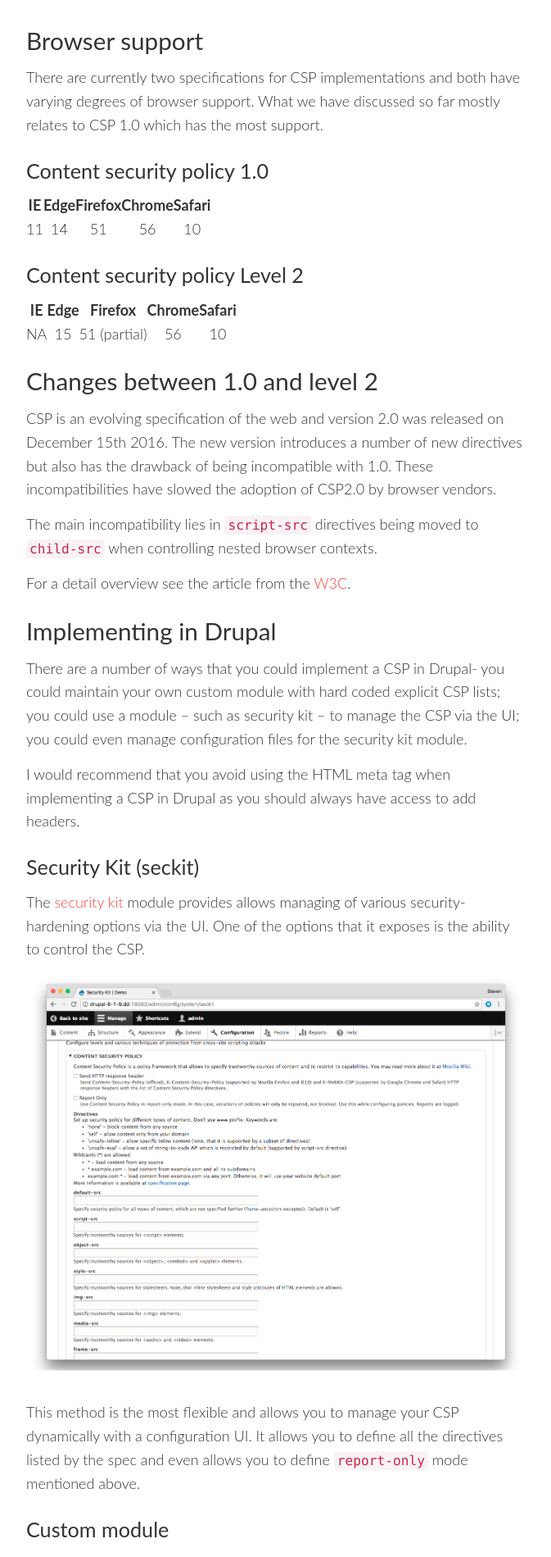
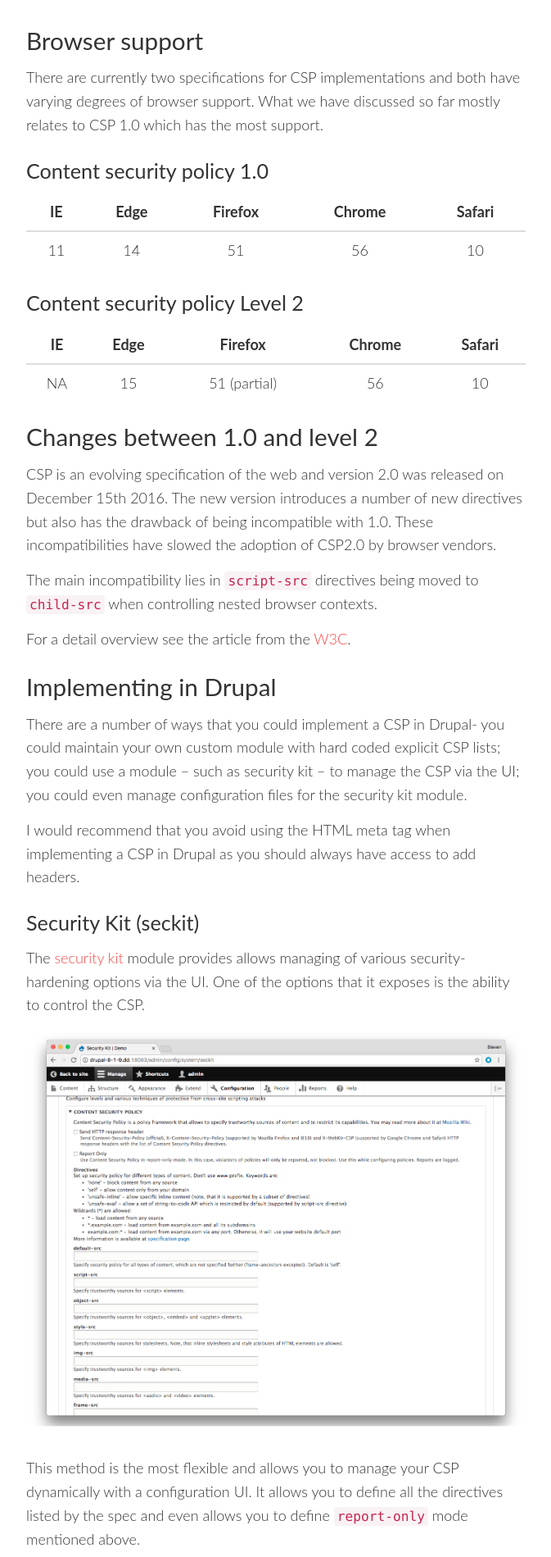
Before and after one commit to steveworley/steveworley.github.io, a Jekyll site: the page built from _posts/2017-03-27-csp-drupal-8.md, in a window 1280 px wide. Shown: the part 2925-4824 px from the top of the page at 82% size, without its empty margins (303-976 px from the left). Built offline with Jekyll 4.4.1, drawn with Linux system fonts in a browser that asks for light colours; nearby versions of some CDN libraries; comment, search, counter and statistics services are not loaded.

Commit message:
Update table styles

```diff
--- a/_sass/layout/_post.scss
+++ b/_sass/layout/_post.scss
@@ -15,6 +15,51 @@ article {
     p { @include line-behind('span'); }
   }
 
+  table {
+    width: 100%;
+    max-width: 100%;
+    margin-bottom: $line-height-computed;
+    // Cells
+    > thead,
+    > tbody,
+    > tfoot {
+      > tr {
+        > th,
+        > td {
+          padding: $table-cell-padding;
+          line-height: $line-height-base;
+          vertical-align: top;
+          border-top: 1px solid $table-border-color;
+        }
+      }
+    }
+    // Bottom align for column headings
+    > thead > tr > th {
+      vertical-align: bottom;
+      border-bottom: 2px solid $table-border-color;
+    }
+    // Remove top border from thead by default
+    > caption + thead,
+    > colgroup + thead,
+    > thead:first-child {
+      > tr:first-child {
+        > th,
+        > td {
+          border-top: 0;
+        }
+      }
+    }
+    // Account for multiple tbody instances
+    > tbody + tbody {
+      border-top: 2px solid $table-border-color;
+    }
+
+    // Nesting
+    table {
+      background-color: $body-bg;
+    }
+  }
+
   .meta {
     text-align: center;
   }
```
